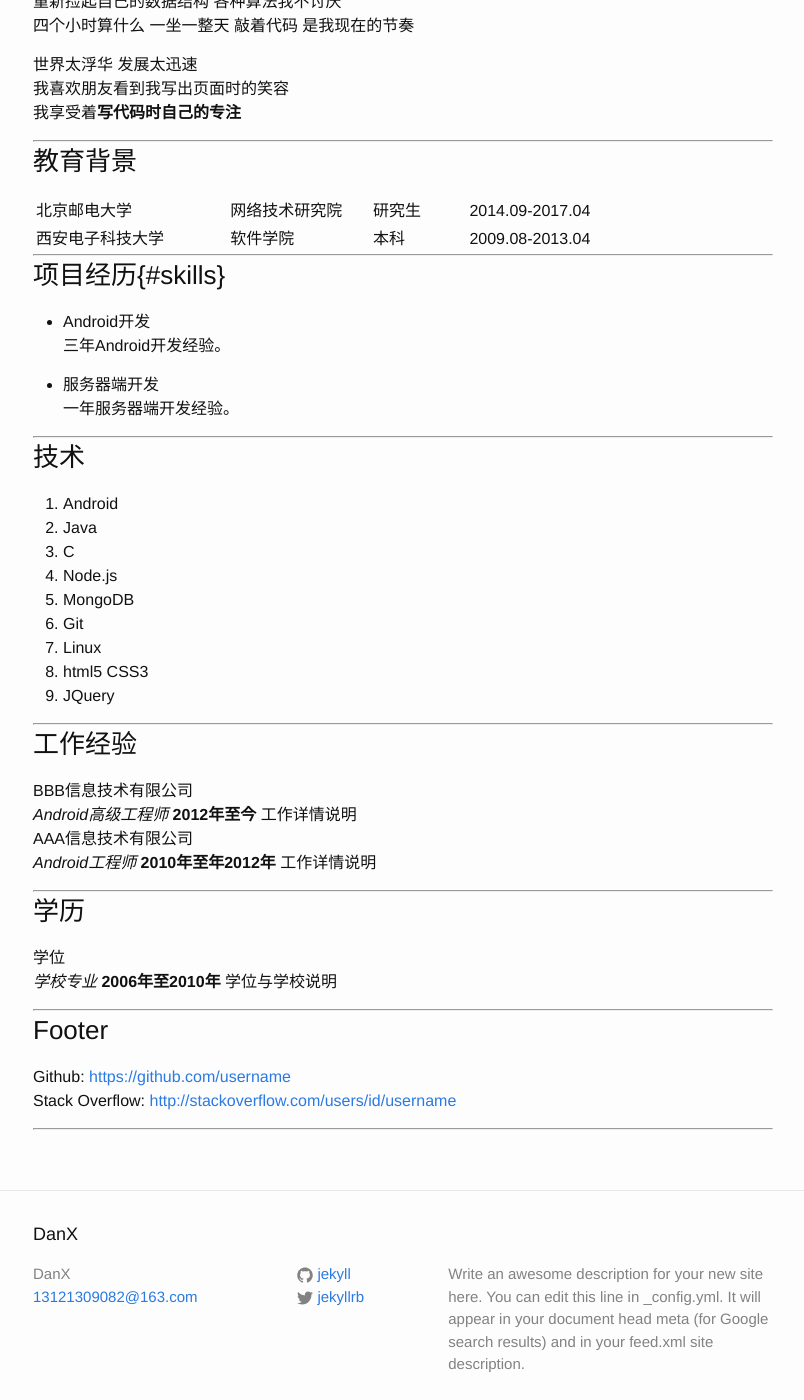
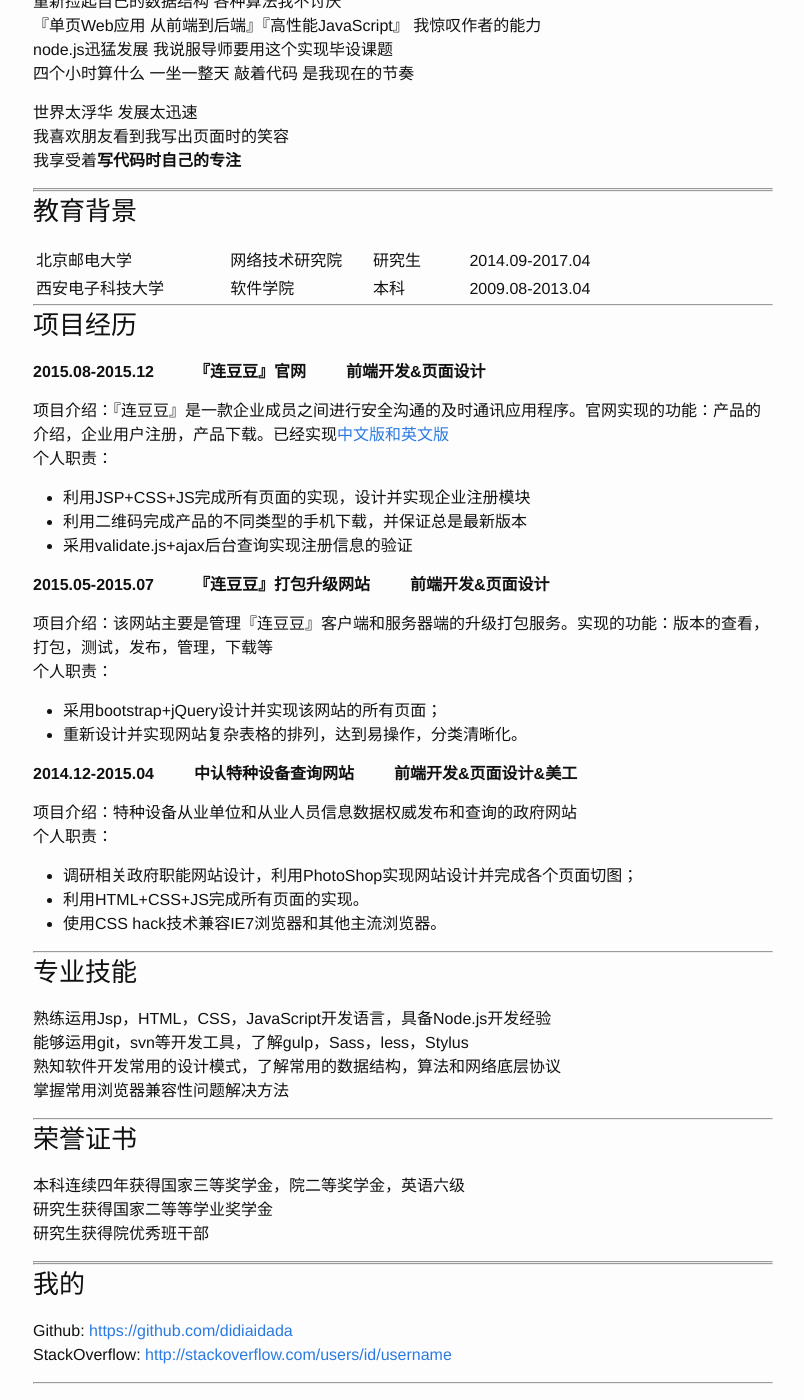
Before and after one commit to didiaidada/didiaidada.github.com, a Jekyll site: the page built from about.md, in a window 1280 px wide and 1400 px high, scrolled down 1269 px. Shown: the whole window, without its empty margins (237-1041 px from the left). Built offline with Jekyll 4.4.1, drawn with Linux system fonts in a browser that asks for light colours; some of the changed text lies outside the part shown.

Commit message:
new about

```diff
--- a/about.md
+++ b/about.md
@@ -27,8 +27,8 @@
 
 感谢自己的坚持<br/>
 商场甩卖 我不去扫货  <br/>
-闺密们都在说「来自星星的你」 我不看韩剧 <br/>
-芒果台「爸爸去哪了」 萌娃来袭  我不看综艺<br/>
+闺密们都在说『来自星星的你』 我不看韩剧 <br/>
+芒果台『爸爸去哪了』 萌娃来袭  我不看综艺<br/>
 不参加同学聚会不能有暑假不能逛淘宝不能做头发不能什么都不能 <br/>
 日出日落  日复一日  酷暑冬寒   三百多天的付出 <br/>
 **考上了研究生，来到北京**
@@ -36,13 +36,15 @@
 进入实验室 老师安排我写JSP<br/>
 看到自己各种百度出来的页面  吃惊 满足 我想要接着写下去<br/>
 一个标签  一种属性  一次动画  让我感受到了程序的魅力<br/>
-我开始学习写代码<br/>
+我开始认真写代码<br/>
 HTML CSS JavaScript<br/>
-W3school  DOM编程艺术  JavaScript高级程序设计...<br/>
+W3school  『DOM编程艺术』 『JavaScript高级程序设计』...<br/>
 同学都说老师太坑 给的钱太少 教我如何推掉实验室项目<br/>
 那时我真的感受不到他们说的 只想多写几行代码<br/>
 一边写 一边学<br/>
 重新捡起自己的数据结构 各种算法我不讨厌<br/>
+『单页Web应用 从前端到后端』『高性能JavaScript』 我惊叹作者的能力<br/>
+node.js迅猛发展 我说服导师要用这个实现毕设课题<br/>
 四个小时算什么 一坐一整天 敲着代码 是我现在的节奏<br/>
 
 世界太浮华 发展太迅速<br/>
@@ -50,6 +52,7 @@
 我享受着**写代码时自己的专注**<br/>
 
 
+---
 ---
 
 ### 教育背景 {#profile}
@@ -60,56 +63,58 @@
 
 ------
 
-### 项目经历{#skills}
+### 项目经历 {#skills}
 
-* Android开发
-  : 三年Android开发经验。
+**2015.08-2015.12**  &nbsp;  &nbsp; &nbsp; &nbsp;   **『连豆豆』官网** &nbsp; &nbsp; &nbsp; &nbsp;       **前端开发&页面设计**
 
-* 服务器端开发
-  : 一年服务器端开发经验。
+项目介绍：『连豆豆』是一款企业成员之间进行安全沟通的及时通讯应用程序。官网实现的功能：产品的介绍，企业用户注册，产品下载。已经实现[中文版和英文版](http://www.linkdood.com)<br/>
+个人职责：<br/>
+
+- 利用JSP+CSS+JS完成所有页面的实现，设计并实现企业注册模块
+- 利用二维码完成产品的不同类型的手机下载，并保证总是最新版本
+- 采用validate.js+ajax后台查询实现注册信息的验证
+
+**2015.05-2015.07**  &nbsp;  &nbsp; &nbsp; &nbsp;   **『连豆豆』打包升级网站** &nbsp; &nbsp; &nbsp; &nbsp;       **前端开发&页面设计**
+
+项目介绍：该网站主要是管理『连豆豆』客户端和服务器端的升级打包服务。实现的功能：版本的查看，打包，测试，发布，管理，下载等<br/>
+个人职责：<br/>
+
+- 采用bootstrap+jQuery设计并实现该网站的所有页面；
+- 重新设计并实现网站复杂表格的排列，达到易操作，分类清晰化。
+
+**2014.12-2015.04**  &nbsp;  &nbsp; &nbsp; &nbsp;   **中认特种设备查询网站** &nbsp; &nbsp; &nbsp; &nbsp;       **前端开发&页面设计&美工**
+
+项目介绍：特种设备从业单位和从业人员信息数据权威发布和查询的政府网站<br/>
+个人职责：<br/>
+
+- 调研相关政府职能网站设计，利用PhotoShop实现网站设计并完成各个页面切图；
+- 利用HTML+CSS+JS完成所有页面的实现。
+- 使用CSS hack技术兼容IE7浏览器和其他主流浏览器。
+
+---
+
+### 专业技能 {#skills}
+
+
+熟练运用Jsp，HTML，CSS，JavaScript开发语言，具备Node.js开发经验<br/>
+能够运用git，svn等开发工具，了解gulp，Sass，less，Stylus<br/>
+熟知软件开发常用的设计模式，了解常用的数据结构，算法和网络底层协议<br/>
+掌握常用浏览器兼容性问题解决方法<br/>
+
+---
+
+### 荣誉证书 {#skills}
+
+本科连续四年获得国家三等奖学金，院二等奖学金，英语六级<br/>
+研究生获得国家二等等学业奖学金<br/>
+研究生获得院优秀班干部<br/>
 
 -------
+------
 
-### 技术 {#technical}
+### 我的 {#footer}
 
-1. Android
-1. Java
-1. C
-1. Node.js
-1. MongoDB
-1. Git
-1. Linux
-1. html5 CSS3
-1. JQuery
+Github: [https://github.com/didiaidada](https://github.com/didiaidada)
+StackOverflow: [http://stackoverflow.com/users/id/username](http://stackoverflow.com/users/id/username)
 
 ------
-
-### 工作经验 {#experience}
-
-BBB信息技术有限公司
-: *Android高级工程师*
-  __2012年至今__
-  工作详情说明
-
-AAA信息技术有限公司
-: *Android工程师*
-  __2010年至年2012年__
-  工作详情说明
-
-------
-
-### 学历 {#degree}
-
-学位
-: *学校专业*
-  __2006年至2010年__
-  学位与学校说明
-
-------
-
-### Footer {#footer}
-
-Github: [https://github.com/username](https://github.com/username)
-Stack Overflow: [http://stackoverflow.com/users/id/username](http://stackoverflow.com/users/id/username)
-
-------
```
Also changed, not shown: 2 other files.
